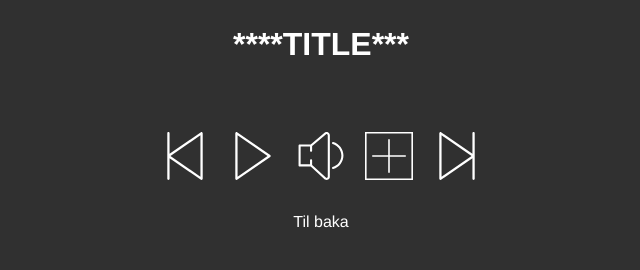
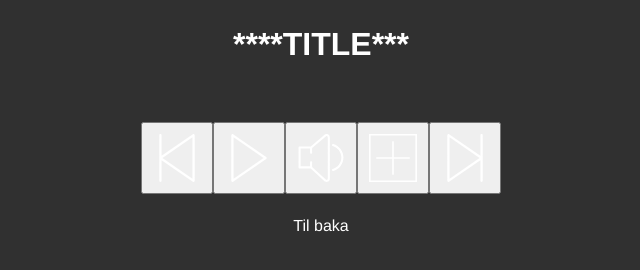
Before and after one commit to SunnevaThorsteins/Web-group-project, a website: page site.html in a window 1280 px wide. Shown: the whole page, without its empty margins (319-959 px from the left). Drawn offline with Linux system fonts and the light colour scheme.

Commit message:
controles

```diff
--- a/script.js
+++ b/script.js
@@ -204,32 +204,52 @@ class Player {
     // const qs = new URLSerchParams(window.location.serch);
     // const id = parseInt(qs.get('id'), 10);
     // request.open. ()
-    this.getVideo(); // nær í myndbandið?
+    // this.getVideo(); // nær í myndbandið?
   }
 
   // býr til grunnin að controles
   createControles() {
-    const controleContainer = document.querySelector('.buttons__container');
+    const controleContainer = document.querySelector('.buttons');
     const playingButton = document.createElement('button');
     const forwardButton = document.createElement('button');
     const backButton = document.createElement('button');
-    const fullscreenButton = document.createElement('button');
+    const screenButton = document.createElement('button');
     const soundButton = document.createElement('button');
+    const backImg = document.createElement('img');
+    const playImg = document.createElement('img');
+    const soundImg = document.createElement('img');
+    const screenImg = document.createElement('img');
+    const forwardImg = document.createElement('img');
     playingButton.classList.add('button--play');
     forwardButton.classList.add('button--forward');
     backButton.classList.add('button--back');
     soundButton.classList.add('button--unmute');
-    fullscreenButton.classList.add('normalSize'); // þegar myndbandið er venjulegt
-    playingButton.setAttribute('click', this.playPause());
-    forwardButton.setAttribute('click', this.skip(3));
-    backButton.setAttribute('click', this.skip(-3));
-    fullscreenButton.setAttribute('click', this.fullscreen());
-    soundButton.setAttribute('click', this.sound());
+    screenButton.classList.add('normalSize'); // þegar myndbandið er venjulegt
+    soundButton.appendChild(soundImg);
+    playingButton.appendChild(playImg);
+    forwardButton.appendChild(forwardImg);
+    backButton.appendChild(backImg);
+    screenButton.appendChild(screenImg);
+    soundImg.setAttribute('src', '/img/mute.svg');
+    soundImg.classList.add('button');
+    playImg.setAttribute('src', '/img/play.svg');
+    playImg.classList.add('button');
+    forwardImg.setAttribute('src', '/img/next.svg');
+    forwardImg.classList.add('button');
+    backImg.setAttribute('src', '/img/back.svg');
+    backImg.classList.add('button');
+    screenImg.setAttribute('src', '/img/fullscreen.svg');
+    screenImg.classList.add('button');
+    controleContainer.appendChild(backButton);
     controleContainer.appendChild(playingButton);
+    controleContainer.appendChild(soundButton);
+    controleContainer.appendChild(screenButton);
     controleContainer.appendChild(forwardButton);
-    controleContainer.appendChild(backButton);
-    controleContainer.appendChild(fullscreenButton);
-    controleContainer.appendChild(soundButton);
+    playingButton.addEventListener('click', this.playPause.bind());
+    forwardButton.addEventListener('click', this.skip.bind(3));
+    backButton.addEventListener('click', this.skip.bind(-3));
+    screenButton.addEventListener('click', this.fullscreen.bind());
+    soundButton.addEventListener('click', this.sound.bind());
   }
 
   // spólar framm og til baka
--- a/site.html
+++ b/site.html
@@ -14,11 +14,6 @@
         <img src="***POSTER****" alt="" class="video__img">
         <div class="buttons__container">
           <div class="buttons">
-            <img src="/img/back.svg" alt="" class="button">
-            <img src="/img/play.svg" alt="" class="button">
-            <img src="/img/mute.svg" alt="" class="button">
-            <img src="/img/fullscreen.svg" alt="" class="button">
-            <img src="/img/next.svg" alt="" class="button">
           </div>
         </div>
         <a href="index.html" class="back--button">Til baka</a>
```
Also changed, not shown: script-compiled.js (+33 -13 lines), 2 other files.
